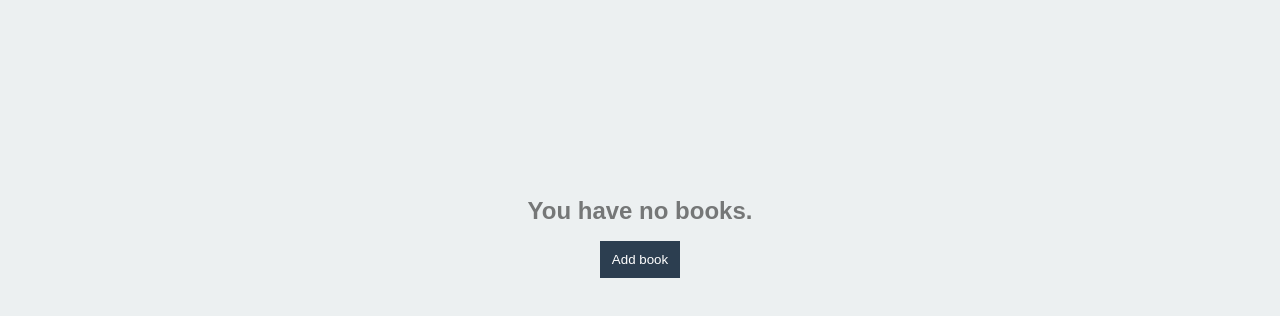
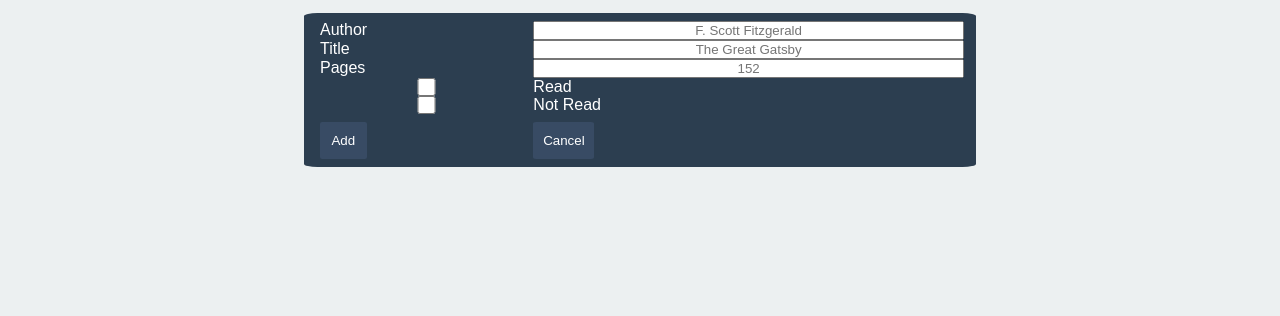
Before and after one commit to alexcw08/Updated-Library, a plain HTML site: page index.html in a window 1280 px wide. Both pictures are taken after a click on the button "Add book". Shown: the part 66-382 px from the top of the page. Drawn offline with Linux system fonts and the light colour scheme.

Commit message:
Trying to correct previous commit.

```diff
--- a/index.html
+++ b/index.html
@@ -5,7 +5,7 @@
     <meta http-equiv="X-UA-Compatible" content="IE=edge" />
     <meta name="viewport" content="width=device-width, initial-scale=1.0" />
     <title>Document</title>
-    <script src="./scripts.js"></script>
+    <script src="./scripts.js" defer></script>
     <link rel="stylesheet" href="./styles.css" />
   </head>
   <body>
@@ -13,9 +13,23 @@
       <h1 class="headerTitle">My Library</h1>
     </header>
     <main class="bodyContainer">
+      <form class="addBookForm" action="">
+        <label for="bookAuthor">Author</label>
+        <input type="text" id="bookAuthor" placeholder="F. Scott Fitzgerald" />
+        <label for="bookName">Title</label>
+        <input type="text" id="bookName" placeholder="The Great Gatsby" />
+        <label for="bookPages">Pages</label>
+        <input type="text" id="bookPages" placeholder="152" />
+        <input type="checkbox" id="readBook" />
+        <label for="readBook">Read</label>
+        <input type="checkbox" id="notReadBook" />
+        <label for="notReadBook">Not Read</label>
+        <button id="addBtn" type="button">Add</button>
+        <button id="cancelBtn" type="button">Cancel</button>
+      </form>
       <div class="noBooks">
         <h2 class="noBooksLabel">You have no books.</h2>
-        <button class="addBookBtn">Add book</button>
+        <button id="addBookBtn">Add book</button>
       </div>
     </main>
   </body>
--- a/scripts.js
+++ b/scripts.js
@@ -0,0 +1,9 @@
+const addBookBtn = document.querySelector("#addBookBtn");
+const noBooksLabel = document.querySelector(".noBooksLabel");
+const addBookForm = document.querySelector(".addBookForm");
+
+addBookBtn.addEventListener("click", () => {
+  noBooksLabel.remove();
+  addBookForm.style.display = "grid";
+  addBookBtn.remove();
+});
--- a/styles.css
+++ b/styles.css
@@ -32,7 +32,7 @@ body {
   opacity: 0.5;
   text-align: center;
 }
-.addBookBtn {
+#addBookBtn {
   margin-top: 0.5rem;
   padding: 0.65rem;
   width: fit-content;
@@ -40,7 +40,48 @@ body {
   background-color: #2c3e50;
   border: 1px solid transparent;
   cursor: pointer;
+  border-radius: 5%;
+}
+#addBtn {
+  margin-top: 0.5rem;
+  padding: 0.65rem;
+  width: fit-content;
+  color: white;
+  background-color: hsl(213.66, 28.28%, 30.43%);
+  border: 1px solid transparent;
+  cursor: pointer;
+  border-radius: 5%;
+}
+#addBtn:hover {
+  background-color: hsl(213.66, 28.28%, 20.43%);
+}
+#cancelBtn {
+  margin-top: 0.5rem;
+  padding: 0.55rem;
+  width: fit-content;
+  color: white;
+  background-color: hsl(213.66, 28.28%, 30.43%);
+  border: 1px solid transparent;
+  cursor: pointer;
+  border-radius: 5%;
+}
+#cancelBtn:hover {
+  background-color: hsl(213.66, 28.28%, 20.43%);
 }
 .addBookBtn:hover {
   background-color: #23313f;
 }
+.addBookForm {
+  margin: 1rem 0rem;
+  width: 50%;
+  background-color: #2c3e50;
+  padding: 0.5rem 1rem;
+  border-radius: 2%;
+  color: white;
+  display: none;
+  grid-template-columns: 1fr 2fr;
+}
+.addBookForm > input {
+  text-align: center;
+  width: 100%;
+}
```
